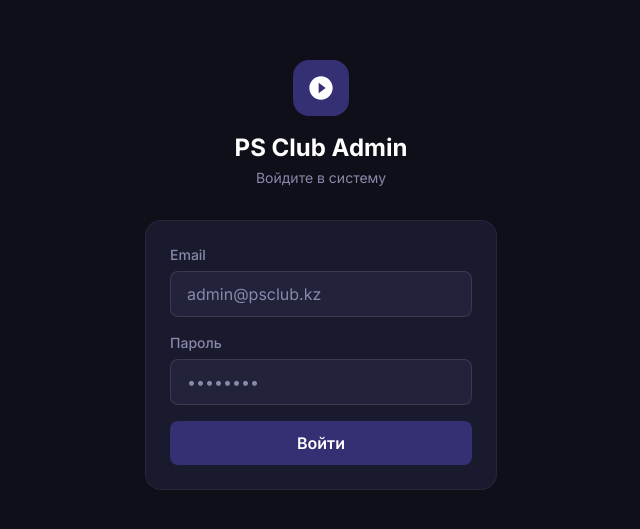
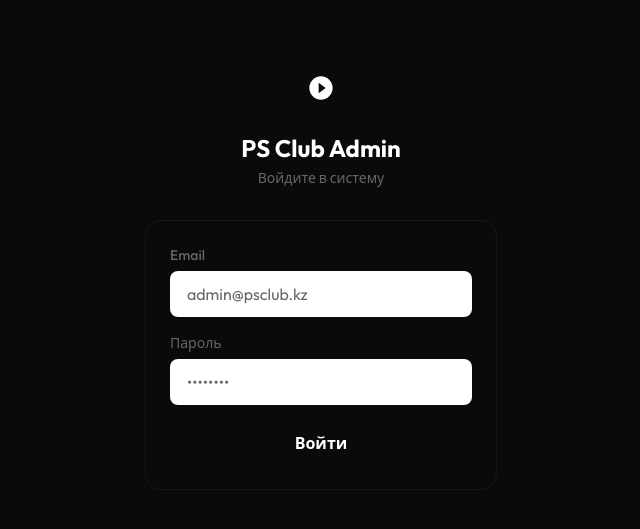
Before and after one commit to Qwaon/stgmu_110, a Next.js app in the folder Desktop/проекты/sonic/: page /login in a window 1280 px wide. Shown: the part 125-654 px from the top of the page, without its empty margins (319-959 px from the left). Built offline with nearby package versions, Linux system fonts and the light colour scheme.

Commit message:
feat: redesign foundation — Outfit font, monochrome tokens, outlined system

```diff
--- a/Desktop/проекты/sonic/src/app/globals.css
+++ b/Desktop/проекты/sonic/src/app/globals.css
@@ -1,36 +1,28 @@
-@import url('https://fonts.googleapis.com/css2?family=Inter:wght@400;500;600;700;800&display=swap');
+@import url('https://fonts.googleapis.com/css2?family=Outfit:wght@400;500;600;700&display=swap');
 @tailwind base;
 @tailwind components;
 @tailwind utilities;
 
 :root {
-  --bg: #0f0f1a;
-  --surface: #1a1a2e;
-  --surface-2: #22223b;
-  --surface-3: #2a2a42;
-  --accent: #352F73;
-  --accent-light: #4a43a0;
-  --text: #e8e8f0;
-  --text-muted: #8888aa;
+  --bg:            #0a0a0a;
+  --border:        rgba(255, 255, 255, 0.10);
+  --border-hover:  rgba(255, 255, 255, 0.22);
+  --text:          #ffffff;
+  --text-muted:    #666666;
+
+  --status-free:   #22c55e;
+  --status-busy:   #ef4444;
+  --status-booked: #eab308;
 }
 
-* {
-  box-sizing: border-box;
-}
+* { box-sizing: border-box; }
 
 body {
   background: var(--bg);
   color: var(--text);
-  font-family: 'Inter', system-ui, -apple-system, sans-serif;
+  font-family: 'Outfit', system-ui, -apple-system, sans-serif;
 }
 
-::-webkit-scrollbar {
-  width: 6px;
-}
-::-webkit-scrollbar-track {
-  background: var(--surface);
-}
-::-webkit-scrollbar-thumb {
-  background: var(--accent);
-  border-radius: 3px;
-}
+::-webkit-scrollbar { width: 6px; }
+::-webkit-scrollbar-track { background: transparent; }
+::-webkit-scrollbar-thumb { background: rgba(255,255,255,0.15); border-radius: 3px; }
--- a/Desktop/проекты/sonic/tailwind.config.ts
+++ b/Desktop/проекты/sonic/tailwind.config.ts
@@ -5,18 +5,14 @@
   theme: {
     extend: {
       colors: {
-        accent: {
-          DEFAULT: '#352F73',
-          light: '#4a43a0',
-          hover: '#3d3680',
-        },
-        surface: {
-          DEFAULT: '#1a1a2e',
-          2: '#22223b',
-          3: '#2a2a42',
-        },
-        bg: '#0f0f1a',
-        'text-muted': '#8888aa',
+        bg:            '#0a0a0a',
+        'text-muted':  '#666666',
+        'status-free':   '#22c55e',
+        'status-busy':   '#ef4444',
+        'status-booked': '#eab308',
+      },
+      fontFamily: {
+        sans: ['Outfit', 'system-ui', '-apple-system', 'sans-serif'],
       },
     },
   },
```
